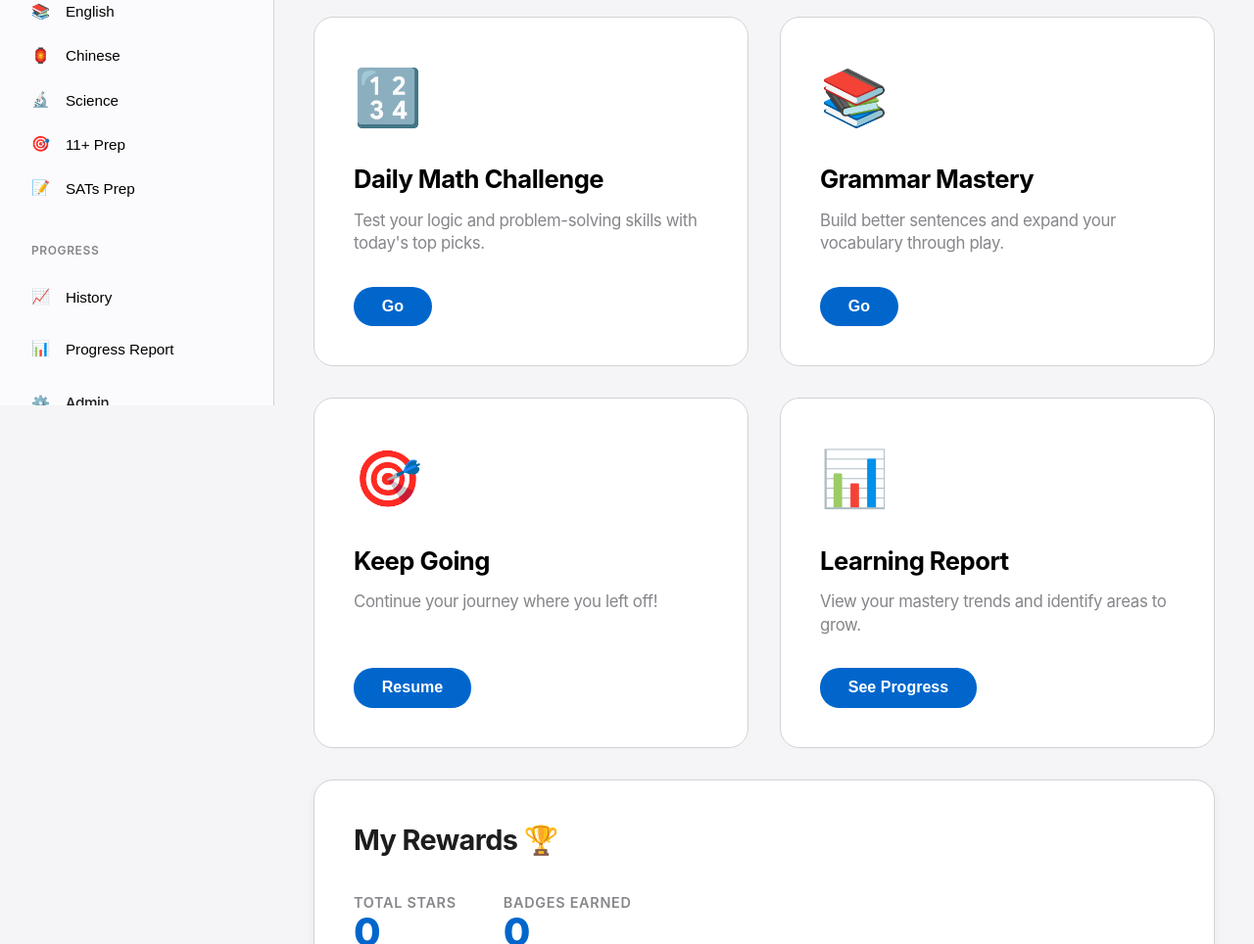
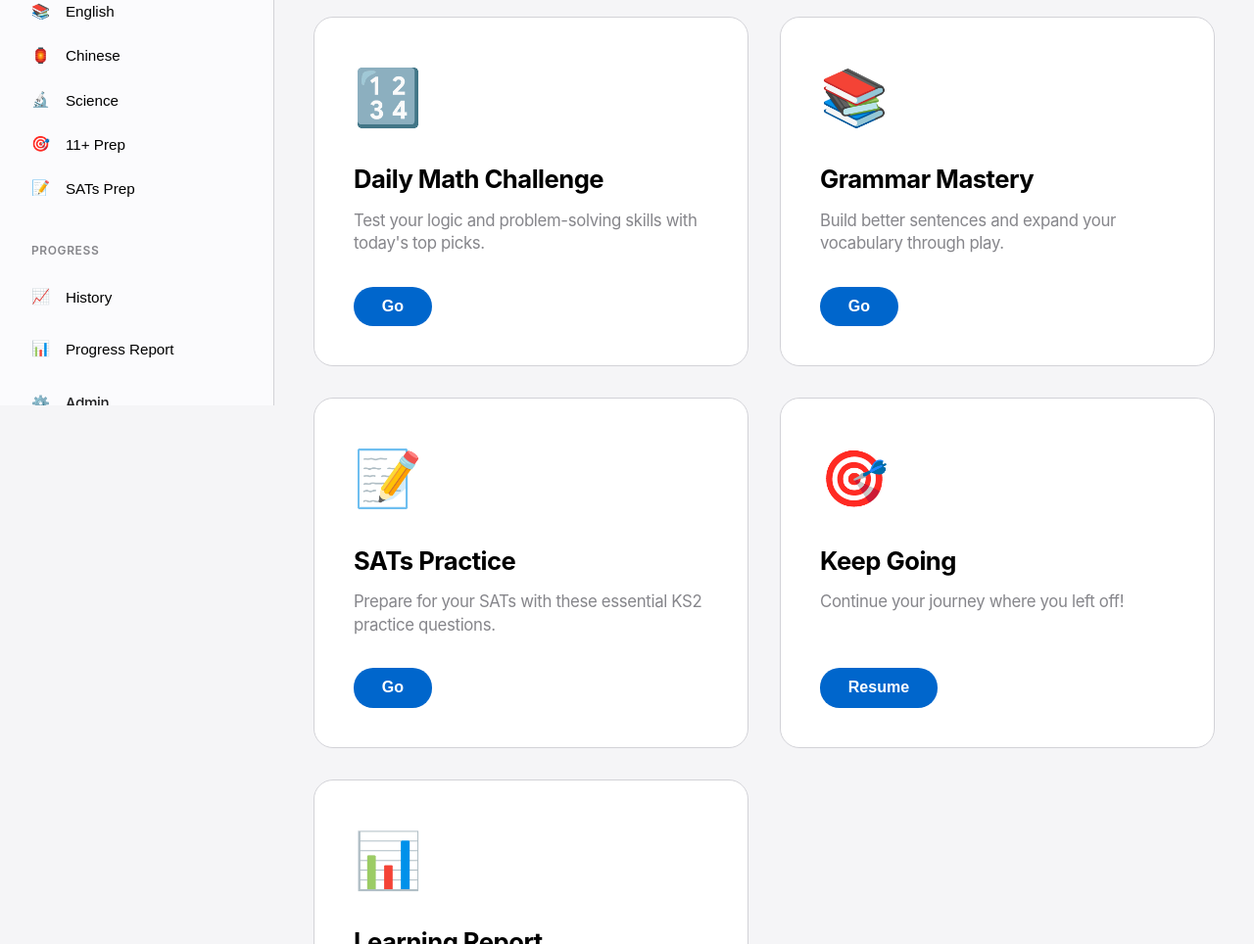
Before and after one commit to MikeYFChan/KidsQuiz, a plain HTML site: page index.html in a window 1280 px wide. Shown: the part 386-1350 px from the top of the page at 98% size. Drawn offline with nearby package versions, Linux system fonts and the light colour scheme.

Commit message:
feat: Add SATs Practice recommendation card to the homepage.

```diff
--- a/index.html
+++ b/index.html
@@ -169,6 +169,12 @@
                             <span class="card-icon">📚</span>
                             <h3>Grammar Mastery</h3>
                             <p>Build better sentences and expand your vocabulary through play.</p>
+                            <button class="start-card-btn">Go</button>
+                        </div>
+                        <div class="recommendation-card" data-subject="SATs Prep">
+                            <span class="card-icon">📝</span>
+                            <h3>SATs Practice</h3>
+                            <p>Prepare for your SATs with these essential KS2 practice questions.</p>
                             <button class="start-card-btn">Go</button>
                         </div>
                         <div class="recommendation-card" id="resume-skill-card">
```
